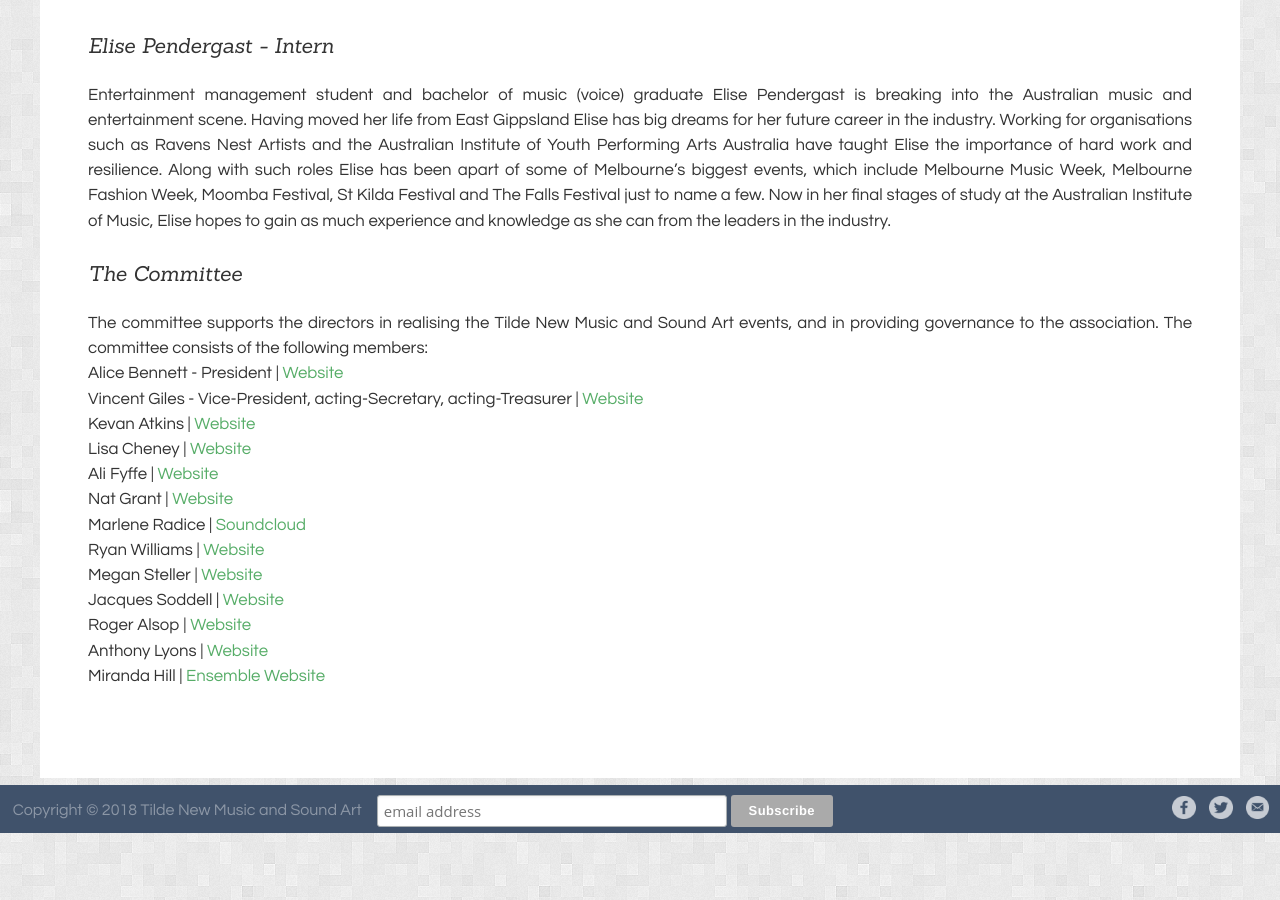
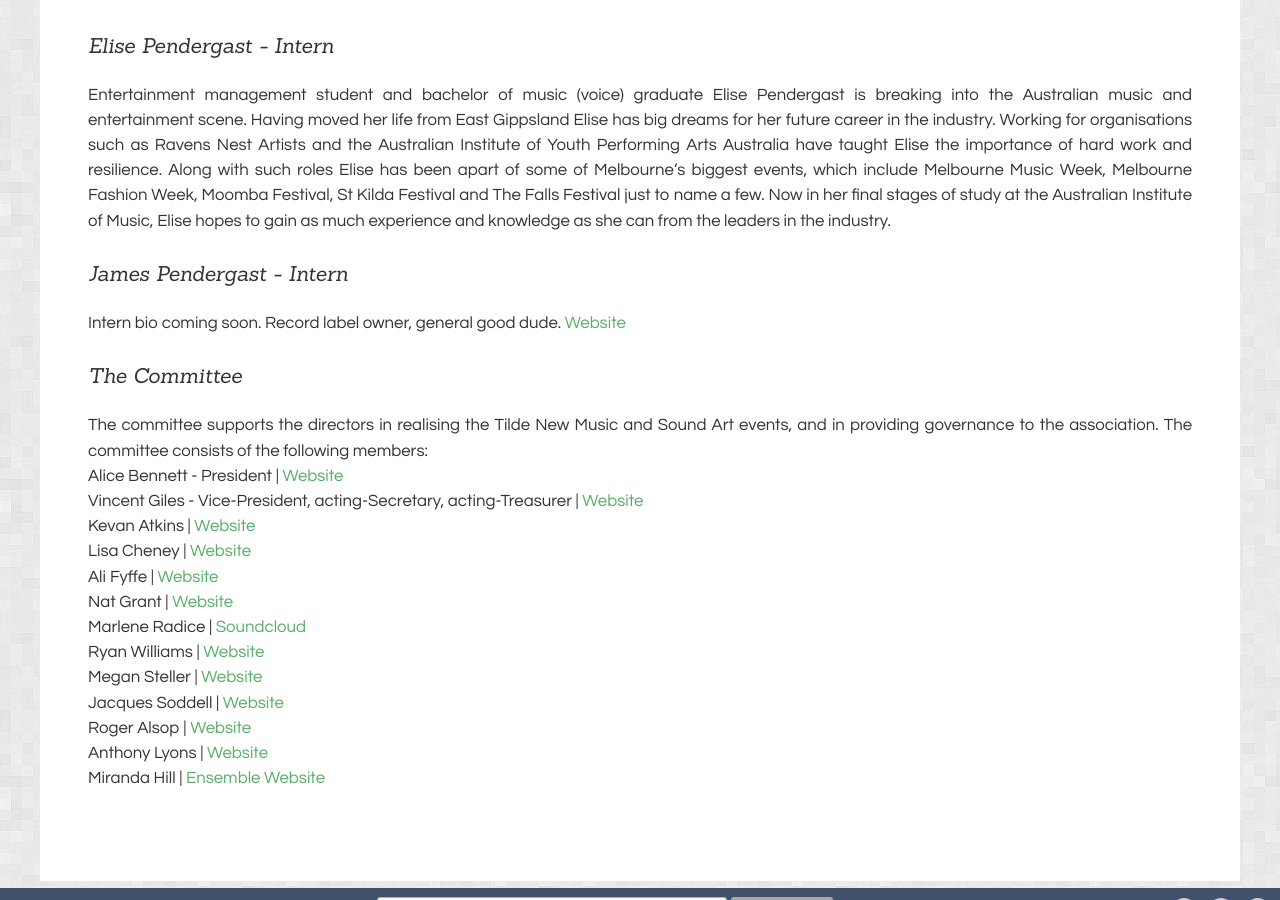
Before and after one commit to unclewalter/tilde-festival-website, a Jekyll site: the page built from pages/about.md, in a window 1280 px wide and 900 px high, scrolled down 1864 px. Built offline with Jekyll 4.4.1, drawn with Linux system fonts in a browser that asks for light colours.

Commit message:
Adding James.

```diff
--- a/pages/about.md
+++ b/pages/about.md
@@ -33,6 +33,10 @@ Megan Steller is an artist manager, writer and producer based in Melbourne, Aust
 ## Elise Pendergast - Intern
 Entertainment management student and bachelor of music (voice) graduate Elise Pendergast is breaking into the Australian music and entertainment scene. Having moved her life from East Gippsland Elise has big dreams for her future career in the industry. Working for organisations such as Ravens Nest Artists and the Australian Institute of Youth Performing Arts Australia have taught Elise the importance of hard work and resilience. Along with such roles Elise has been apart of some of Melbourne’s biggest events, which include Melbourne Music Week, Melbourne Fashion Week, Moomba Festival, St Kilda Festival and The Falls Festival just to name a few. Now in her final stages of study at the Australian Institute of Music, Elise hopes to gain as much experience and knowledge as she can from the leaders in the industry.
 
+## James Pendergast - Intern
+Intern bio coming soon. Record label owner, general good dude.
+[Website](http://www.unwoundrecords.com.au)
+
 ## The Committee
 The committee supports the directors in realising the Tilde New Music and Sound Art events, and in providing governance to the association. The committee consists of the following members:<br />
 Alice Bennett - President | [Website](http://www.alicebennett.net)<br />
```
